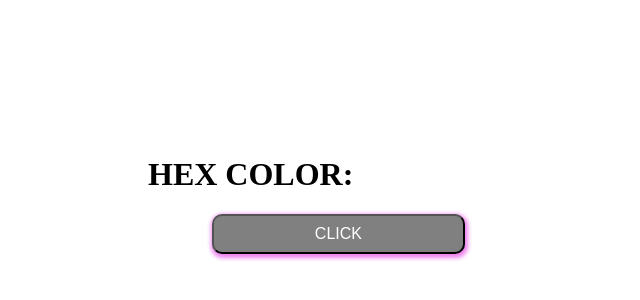
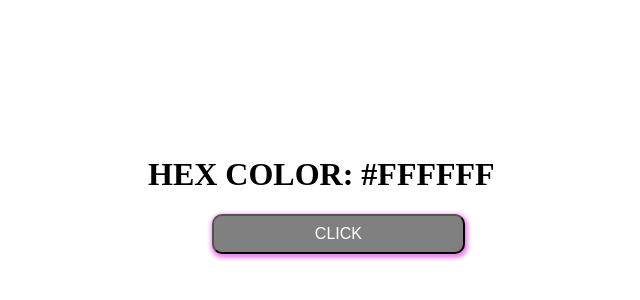
Before and after one commit to Laciann/Javascript-random-hex-color-generator, a plain HTML site: page index.html in a window 1280 px wide. Shown: the part 164-464 px from the top of the page, without its empty margins (308-948 px from the left). Drawn offline with Linux system fonts and the light colour scheme.

Commit message:
Update index.html

```diff
--- a/index.html
+++ b/index.html
@@ -38,7 +38,7 @@
 
 <body>
   <div>
-    <h1>Hex Color: <span id="hex-value"></span></h1>
+    <h1>Hex Color: <span id="hex-value">#FFFFFF</span></h1>
     <button id="btn">CLICK</button>
   </div>
 
```
